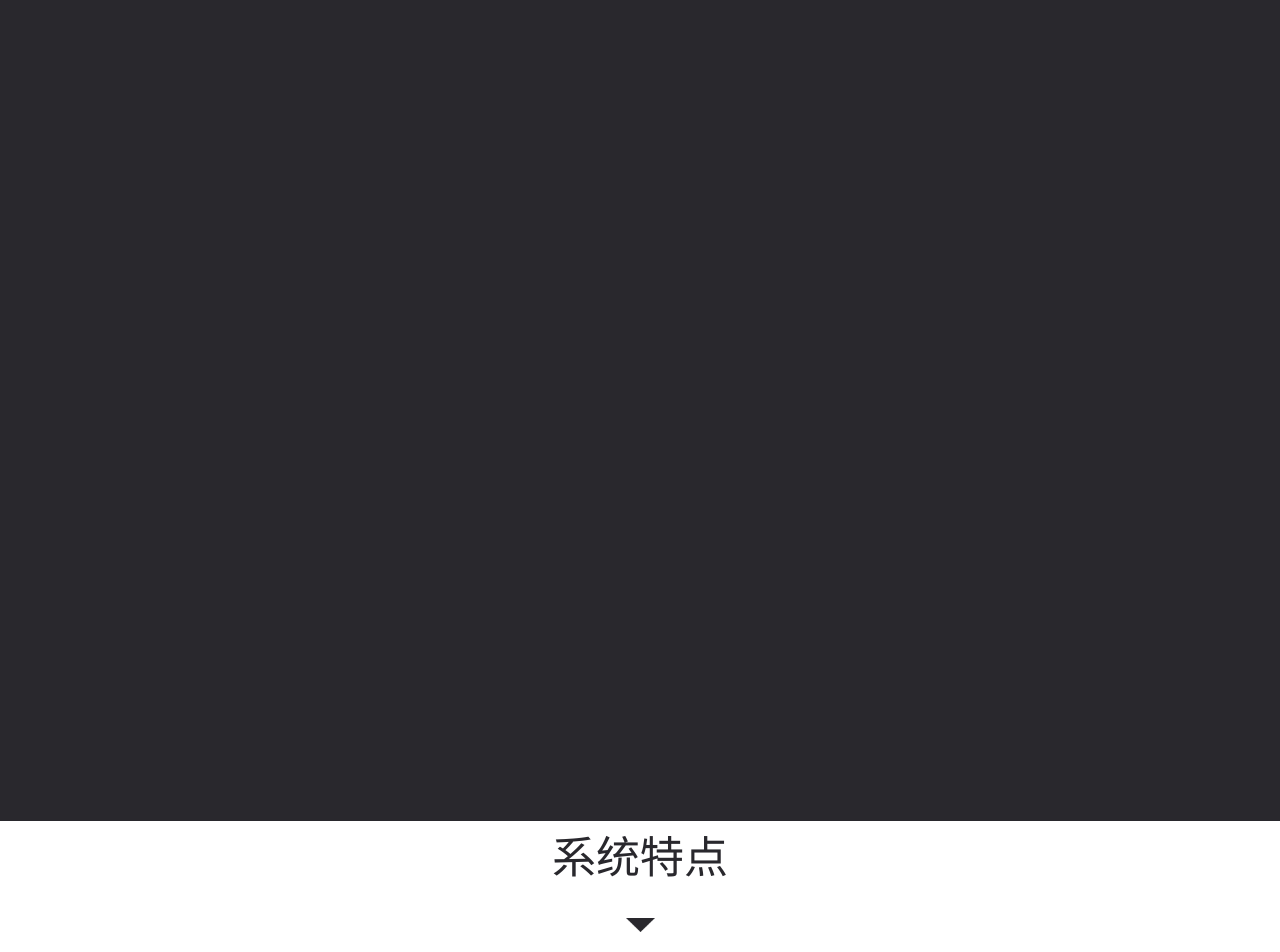
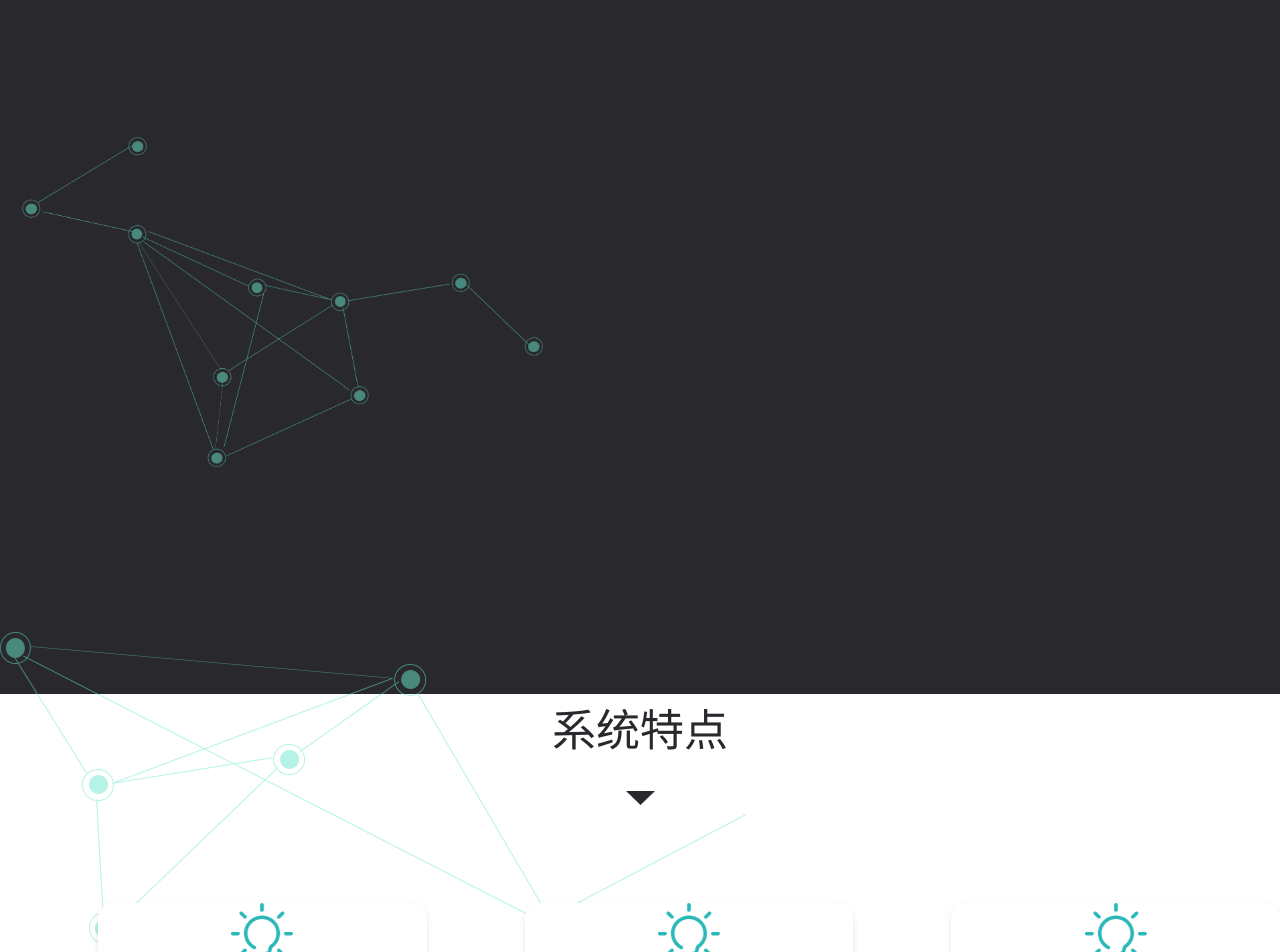
Before and after one commit to peter-819/CiTi-zhenbuchuo, a Vue app: page /#/ in a window 1280 px wide. Shown: the part 180-1132 px from the top of the page. Built offline with nearby package versions, Linux system fonts and the light colour scheme.

Commit message:
ufinished

```diff
--- a/src/page/HomePage.vue
+++ b/src/page/HomePage.vue
@@ -1,7 +1,10 @@
 <template>
   <div id="HomePage">
     <div><heading></heading></div>
-    <div class="block"></div>
+    <div class="block">
+      <div class="img1container"><img class="img1" src="/static/HomePage/hleft.png"></img></div>
+      <div class="img2container"><img class="img2" src="/static/HomePage/hrightup.png"></img></div>
+    </div>
       <div>
         <h1 class="TitleFont">系统特点</h1>
         <div style="display:flex; justify-content:center;">
@@ -46,9 +49,30 @@
 <style>
  .block{
    width: 100%;
-   height: 927px;
+   height: 800px;
    background: #29282D;
    opacity: 1;
+ }
+ .img1container{
+   margin-left: 20px;
+   width:41%;
+   height:100%;
+   display: flex;
+   flex-direction: row;
+   align-items: center;
+
+ }
+ .img1{
+      max-width:100%;
+      height:auto;
+ }
+ .img2container{
+   margin-top: -74px;
+   width:39%;
+   height:40%;
+   display: flex;
+   flex-direction: row;
+   align-items: center;
  }
  .introContexts{
    display: flex;
```
Also changed, not shown: src/page/signup1.vue (renamed from src/page/signin.vue), static/HomePage/hleft.png (renamed from static/HomePage/组 16.png), static/HomePage/hrightup.png (renamed from static/HomePage/组 21.png).
